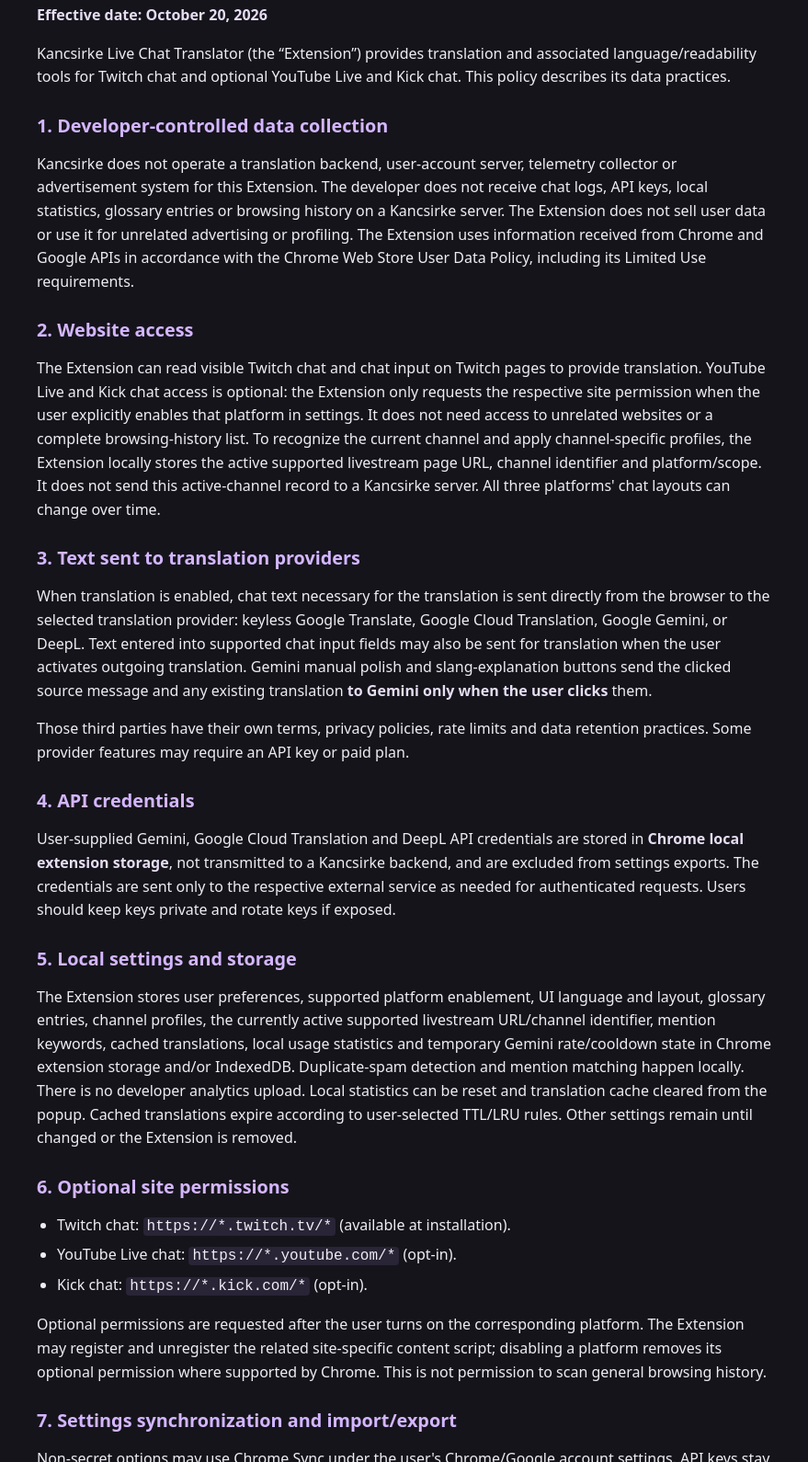
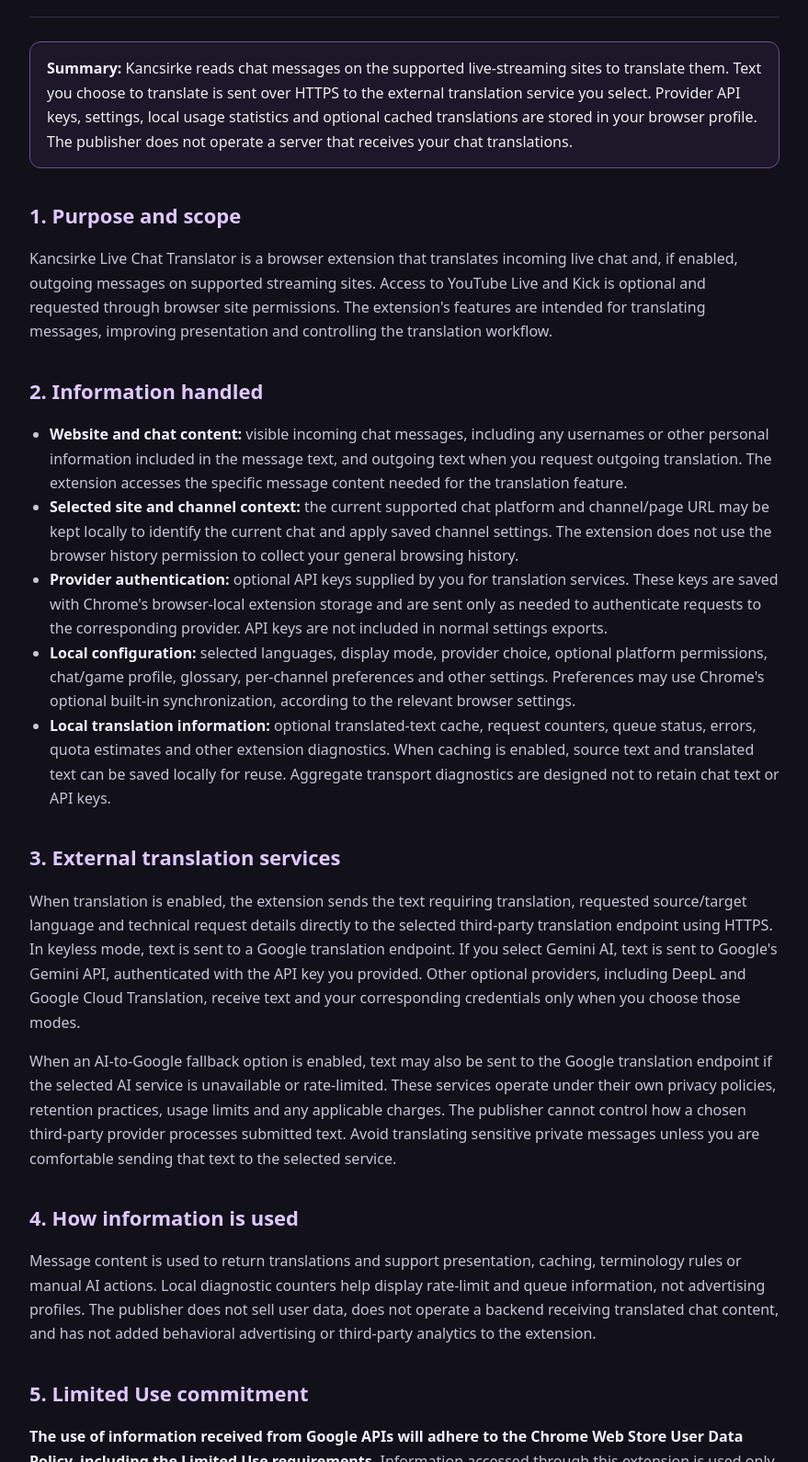
Before and after one commit to Kancsirke/kancsirke-privacy, a plain HTML site: page index.html in a window 1280 px wide. Shown: the part 114-1704 px from the top of the page at 92% size, without its empty margins (200-1079 px from the left). Drawn offline with Linux system fonts and the light colour scheme.

Commit message:
Update index.html

```diff
--- a/index.html
+++ b/index.html
@@ -1,32 +1,59 @@
-<!doctype html><html lang="en"><head><meta charset="utf-8"><meta name="viewport" content="width=device-width,initial-scale=1"><title>Privacy Policy | Kancsirke Live Chat Translator</title><style>body{margin:0;background:#15141b;color:#efedf4;font:16px/1.6 system-ui,-apple-system,Segoe UI,sans-serif}main{max-width:800px;margin:0 auto;padding:36px 22px 70px}h1,h2{color:#d4b6ff;line-height:1.23}h1{font-size:2rem}h2{margin-top:28px;font-size:1.24rem}a{color:#bd8dff}ul{padding-left:22px}li{margin:5px 0}strong{color:#e6ddf3}code{background:#292436;padding:1px 4px;border-radius:4px}</style></head><body><main><h1>Privacy Policy — Kancsirke Live Chat Translator</h1>
-<p><strong>Effective date: October 20, 2026</strong></p>
-<p>Kancsirke Live Chat Translator (the “Extension”) provides translation and associated language/readability tools for Twitch chat and optional YouTube Live and Kick chat. This policy describes its data practices.</p>
-<h2>1. Developer-controlled data collection</h2>
-<p>Kancsirke does not operate a translation backend, user-account server, telemetry collector or advertisement system for this Extension. The developer does not receive chat logs, API keys, local statistics, glossary entries or browsing history on a Kancsirke server. The Extension does not sell user data or use it for unrelated advertising or profiling. The Extension uses information received from Chrome and Google APIs in accordance with the Chrome Web Store User Data Policy, including its Limited Use requirements.</p>
-<h2>2. Website access</h2>
-<p>The Extension can read visible Twitch chat and chat input on Twitch pages to provide translation. YouTube Live and Kick chat access is optional: the Extension only requests the respective site permission when the user explicitly enables that platform in settings. It does not need access to unrelated websites or a complete browsing-history list. To recognize the current channel and apply channel-specific profiles, the Extension locally stores the active supported livestream page URL, channel identifier and platform/scope. It does not send this active-channel record to a Kancsirke server. All three platforms' chat layouts can change over time.</p>
-<h2>3. Text sent to translation providers</h2>
-<p>When translation is enabled, chat text necessary for the translation is sent directly from the browser to the selected translation provider: keyless Google Translate, Google Cloud Translation, Google Gemini, or DeepL. Text entered into supported chat input fields may also be sent for translation when the user activates outgoing translation. Gemini manual polish and slang-explanation buttons send the clicked source message and any existing translation <strong>to Gemini only when the user clicks</strong> them.</p>
-<p>Those third parties have their own terms, privacy policies, rate limits and data retention practices. Some provider features may require an API key or paid plan.</p>
-<h2>4. API credentials</h2>
-<p>User-supplied Gemini, Google Cloud Translation and DeepL API credentials are stored in <strong>Chrome local extension storage</strong>, not transmitted to a Kancsirke backend, and are excluded from settings exports. The credentials are sent only to the respective external service as needed for authenticated requests. Users should keep keys private and rotate keys if exposed.</p>
-<h2>5. Local settings and storage</h2>
-<p>The Extension stores user preferences, supported platform enablement, UI language and layout, glossary entries, channel profiles, the currently active supported livestream URL/channel identifier, mention keywords, cached translations, local usage statistics and temporary Gemini rate/cooldown state in Chrome extension storage and/or IndexedDB. Duplicate-spam detection and mention matching happen locally. There is no developer analytics upload. Local statistics can be reset and translation cache cleared from the popup. Cached translations expire according to user-selected TTL/LRU rules. Other settings remain until changed or the Extension is removed.</p>
-<h2>6. Optional site permissions</h2>
-<ul>
-<li>Twitch chat: <code>https://*.twitch.tv/*</code> (available at installation).</li>
-<li>YouTube Live chat: <code>https://*.youtube.com/*</code> (opt-in).</li>
-<li>Kick chat: <code>https://*.kick.com/*</code> (opt-in).</li>
-</ul>
-<p>Optional permissions are requested after the user turns on the corresponding platform. The Extension may register and unregister the related site-specific content script; disabling a platform removes its optional permission where supported by Chrome. This is not permission to scan general browsing history.</p>
-<h2>7. Settings synchronization and import/export</h2>
-<p>Non-secret options may use Chrome Sync under the user's Chrome/Google account settings. API keys stay in local extension storage. Settings exports are created only after user action and exclude API keys. Importing a settings file does not automatically grant new site permissions.</p>
-<h2>8. Data retention and security</h2>
-<p>No Extension data is retained on a developer-controlled server. Locally stored data persists until expired, cleared or removed according to the browser and the Extension's settings. Google and DeepL may retain submitted text according to their own policies and the account tier used. HTTPS is used for translation endpoints. Anyone with sufficient access to the browser profile or extension debugging environment may be able to inspect locally stored credentials.</p>
-<h2>9. Children</h2>
-<p>This general-purpose chat translation tool is not directed specifically to children. It does not knowingly collect children's personal information on a Kancsirke server.</p>
-<h2>10. Updates and contact</h2>
-<p>Material changes to data practices will be disclosed in an updated policy and store listing. Project support and contact route: <a href="https://ko-fi.com/kancsirke" rel="noopener noreferrer">https://ko-fi.com/kancsirke</a>.</p>
-<h2>11. Trademarks</h2>
-<p>Independent extension, not affiliated with or endorsed by Twitch, YouTube, Kick, Google, Gemini or DeepL. Their names and trademarks belong to their respective owners.</p>
-</main></body></html>
+<!doctype html>
+<html lang="en">
+<head>
+  <meta charset="utf-8">
+  <meta name="viewport" content="width=device-width,initial-scale=1">
+  <meta name="description" content="Privacy Policy for Kancsirke Live Chat Translator, a browser extension for translating supported live chats.">
+  <meta name="color-scheme" content="dark light">
+  <title>Privacy Policy | Kancsirke Live Chat Translator</title>
+  <style>
+    :root{font-family:system-ui,-apple-system,BlinkMacSystemFont,"Segoe UI",Arial,sans-serif;line-height:1.65;color:#eeeaf8;background:#12111a}
+    *{box-sizing:border-box}body{margin:0}main{max-width:860px;margin:0 auto;padding:36px 22px 70px}
+    .head{display:flex;gap:16px;align-items:center;border-bottom:1px solid #373046;padding-bottom:24px;margin-bottom:26px}
+    .mark{display:grid;place-items:center;width:58px;height:58px;border-radius:18px;background:linear-gradient(135deg,#9c61ff,#542ba7);font-size:29px;color:white;font-weight:900}
+    h1{font-size:clamp(26px,5vw,40px);line-height:1.15;margin:0}h2{font-size:22px;margin:33px 0 10px;color:#dfc7ff}p,li{color:#c9c4d5}
+    .note{border:1px solid #67518c;background:#1c1729;border-radius:12px;padding:15px 18px;margin:24px 0;color:#eee}
+    a{color:#d2afff}ul{padding-left:22px}strong{color:#f6f2ff}small{color:#a69db6}.date{color:#c3a0f8}
+    footer{padding-top:20px;border-top:1px solid #373046;margin-top:40px;color:#a69db6}
+  </style>
+</head>
+<body>
+<main>
+  <header class="head"><div class="mark" aria-hidden="true">K</div><div><h1>Privacy Policy</h1><div class="date">Kancsirke Live Chat Translator · Version 1.9.4 · Updated November 14, 2026</div></div></header>
+  <div class="note"><strong>Summary:</strong> Kancsirke reads chat messages on the supported live-streaming sites to translate them. Text you choose to translate is sent over HTTPS to the external translation service you select. Provider API keys, settings, local usage statistics and optional cached translations are stored in your browser profile. The publisher does not operate a server that receives your chat translations.</div>
+  <h2>1. Purpose and scope</h2>
+  <p>Kancsirke Live Chat Translator is a browser extension that translates incoming live chat and, if enabled, outgoing messages on supported streaming sites. Access to YouTube Live and Kick is optional and requested through browser site permissions. The extension's features are intended for translating messages, improving presentation and controlling the translation workflow.</p>
+  <h2>2. Information handled</h2>
+  <ul>
+    <li><strong>Website and chat content:</strong> visible incoming chat messages, including any usernames or other personal information included in the message text, and outgoing text when you request outgoing translation. The extension accesses the specific message content needed for the translation feature.</li>
+    <li><strong>Selected site and channel context:</strong> the current supported chat platform and channel/page URL may be kept locally to identify the current chat and apply saved channel settings. The extension does not use the browser history permission to collect your general browsing history.</li>
+    <li><strong>Provider authentication:</strong> optional API keys supplied by you for translation services. These keys are saved with Chrome's browser-local extension storage and are sent only as needed to authenticate requests to the corresponding provider. API keys are not included in normal settings exports.</li>
+    <li><strong>Local configuration:</strong> selected languages, display mode, provider choice, optional platform permissions, chat/game profile, glossary, per-channel preferences and other settings. Preferences may use Chrome's optional built-in synchronization, according to the relevant browser settings.</li>
+    <li><strong>Local translation information:</strong> optional translated-text cache, request counters, queue status, errors, quota estimates and other extension diagnostics. When caching is enabled, source text and translated text can be saved locally for reuse. Aggregate transport diagnostics are designed not to retain chat text or API keys.</li>
+  </ul>
+  <h2>3. External translation services</h2>
+  <p>When translation is enabled, the extension sends the text requiring translation, requested source/target language and technical request details directly to the selected third-party translation endpoint using HTTPS. In keyless mode, text is sent to a Google translation endpoint. If you select Gemini AI, text is sent to Google's Gemini API, authenticated with the API key you provided. Other optional providers, including DeepL and Google Cloud Translation, receive text and your corresponding credentials only when you choose those modes.</p>
+  <p>When an AI-to-Google fallback option is enabled, text may also be sent to the Google translation endpoint if the selected AI service is unavailable or rate-limited. These services operate under their own privacy policies, retention practices, usage limits and any applicable charges. The publisher cannot control how a chosen third-party provider processes submitted text. Avoid translating sensitive private messages unless you are comfortable sending that text to the selected service.</p>
+  <h2>4. How information is used</h2>
+  <p>Message content is used to return translations and support presentation, caching, terminology rules or manual AI actions. Local diagnostic counters help display rate-limit and queue information, not advertising profiles. The publisher does not sell user data, does not operate a backend receiving translated chat content, and has not added behavioral advertising or third-party analytics to the extension.</p>
+  <h2>5. Limited Use commitment</h2>
+  <p><strong>The use of information received from Google APIs will adhere to the Chrome Web Store User Data Policy, including the Limited Use requirements.</strong> Information accessed through this extension is used only to provide or improve its disclosed translation functionality and closely related operations. It is not used for personalized advertising, sold to data brokers, or transferred to third parties except as needed to deliver the translation you request or as otherwise permitted under that policy.</p>
+  <h2>6. Storage, security and retention</h2>
+  <p>Connection requests to external translation services use HTTPS. Provider keys and local preferences are handled through browser extension storage. Local storage is controlled by your device and Chrome profile; it is not a substitute for a dedicated encrypted password vault. Cached translations and diagnostics can persist in the browser until they expire, are cleared using available extension controls, or are removed with the extension/profile. Streaming chat elements that remain on a web page are also subject to the streaming site's own behavior and retention.</p>
+  <p>The publisher does not set a separate retention period for data held by external translation providers. Consult those providers directly for their policies. Browser synchronization, if enabled for non-secret preferences, follows your Chrome settings.</p>
+  <h2>7. Your choices</h2>
+  <ul>
+    <li>Use keyless translation without providing an AI API key, or select an optional provider yourself.</li>
+    <li>Enable or disable the extension and choose when outgoing messages are translated.</li>
+    <li>Grant or revoke optional YouTube Live and Kick access in Chrome's extension controls.</li>
+    <li>Turn translation caching on or off, clear supported cached data and reset local statistics in the extension.</li>
+    <li>Remove stored keys in extension settings, remove the extension or clear its browser storage to remove locally stored data. Browser-synced preferences may require clearing Chrome synchronization separately.</li>
+  </ul>
+  <h2>8. Children, platform content and trademarks</h2>
+  <p>The extension is not designed to gather information about children. It translates content displayed in third-party live chats, and does not control what chat participants write. Kancsirke is an independent extension, not an official product of or endorsed by any streaming platform or translation provider.</p>
+  <h2>9. Changes and contact</h2>
+  <p>This policy may be updated when the extension or its data practices change. The current version will be published at this URL. For questions, contact the publisher through the Chrome Web Store listing's publisher/support information.</p>
+  <footer><small>Kancsirke Live Chat Translator — privacy information. This page itself does not use analytics, cookies or third-party scripts.</small></footer>
+</main>
+</body>
+</html>
```
